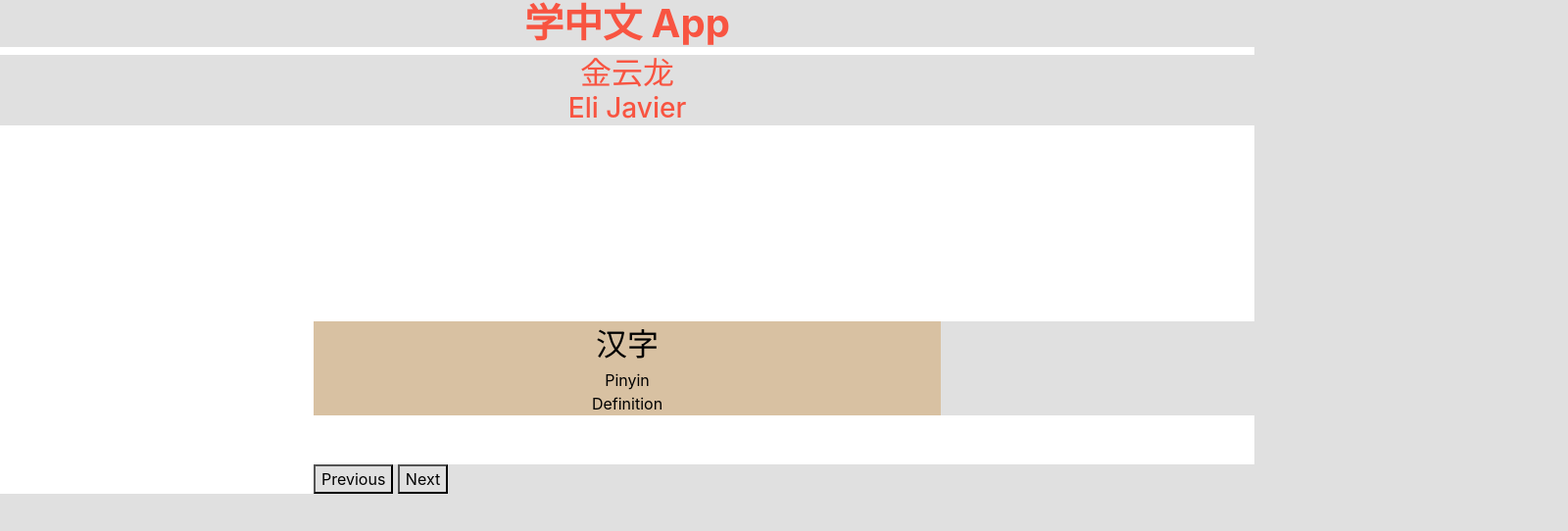
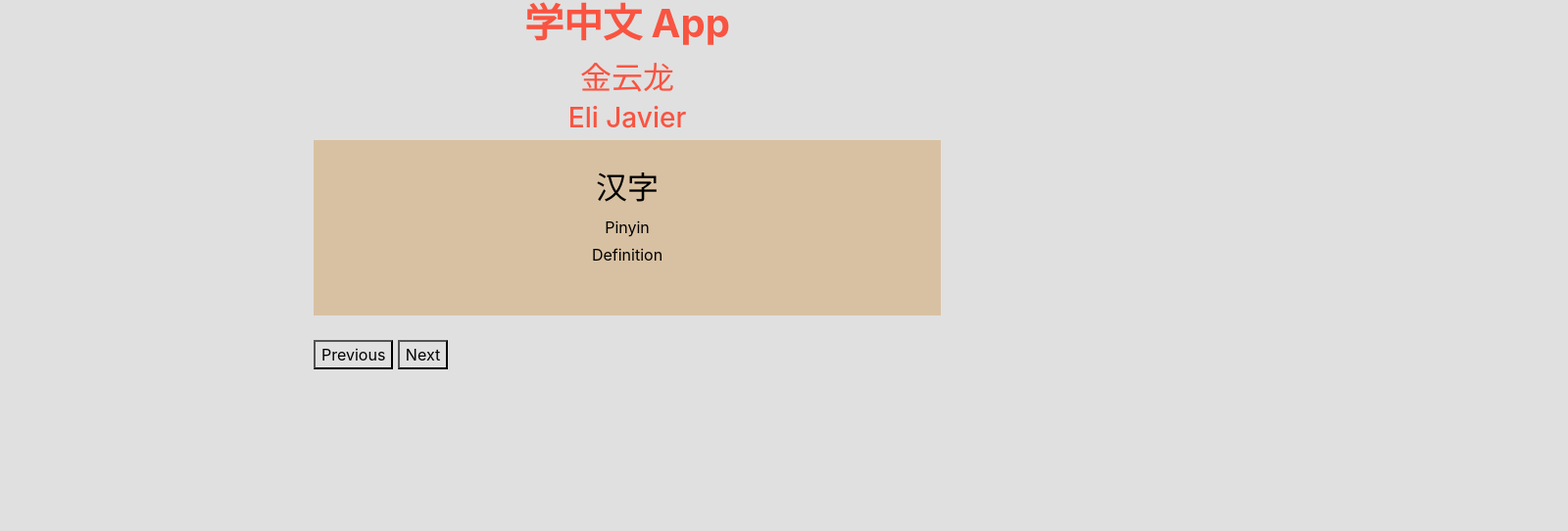
Before and after one commit to e-javi/web-learning, a plain HTML site: page index.html in a window 1280 px wide. Shown: the whole page at 98% size, 1600 px wide, since content can reach past the window. Drawn offline with nearby package versions, Linux system fonts and the light colour scheme.

Commit message:
Reformatting edits

```diff
--- a/landing.css
+++ b/landing.css
@@ -5,40 +5,41 @@
 .headers {
     text-align: center;
     color: #f85441;
-    margin-bottom: 0%;
-    margin-top: 0%;
+    padding-bottom: 15px;
+    margin-bottom: -10px;
     background-color: #e0e0e0;
 }
-
-
 
  .flashcard * {
     width: 50%;
     height: 100%;
     background-color: rgb(216, 193, 162);
     color: black;
-    margin-bottom: 0%;
-}
+    padding: 2px;
+    margin-bottom: 0px;
+    transform: translate(50%, 0%);
+    }
 
 div{
     background-color: #e0e0e0;
-    transform: translate(25%, 0%);
 }
 
 .chars{
     font-size: xx-large;
-    margin-top: 200px;
-}
+    padding-top: 25px;
+
+   }
 .pinyin{
     font-size: medium;
 }
 .def{
     font-size: medium;
+    padding-bottom: 50px;
 }
 
 .card_buttons{
-    text-align: left;
-    margin-top: 50px;
+    padding-top: 25px;
+    padding-left: 25%;
 }
 
 p {
```
